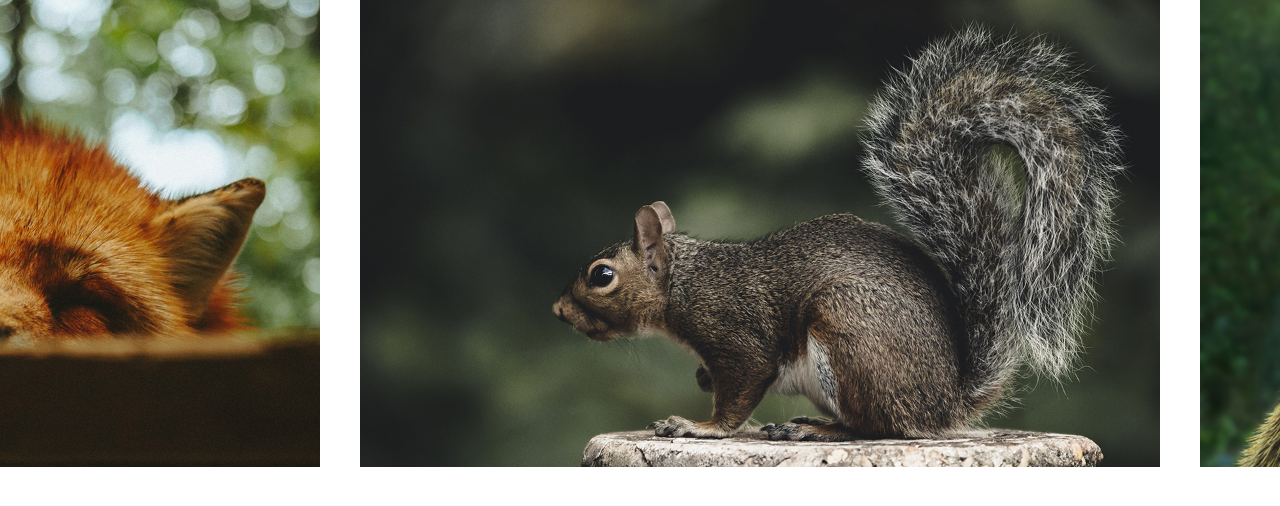
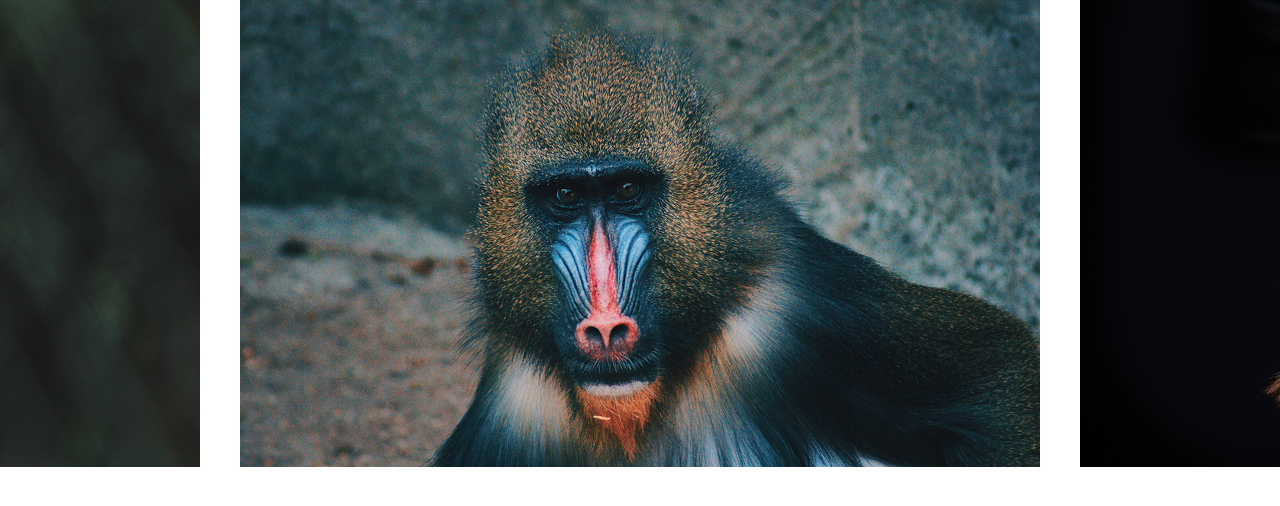
Before and after one commit to Coimbra777/Slide-Project, a plain HTML site: page index.html in a window 1280 px wide. Drawn offline with Linux system fonts and the light colour scheme.

Commit message:
configuração do slide

```diff
--- a/css/style.css
+++ b/css/style.css
@@ -28,3 +28,7 @@ img {
   max-width: 800px;
   margin: 0 20px;
 }
+
+/* .slide {
+  transform: translate3d(-1083px, 0px, 0px);
+} */
--- a/js/script.js
+++ b/js/script.js
@@ -2,4 +2,5 @@ import Slide from "./slide.js";
 
 const slide = new Slide(".slide", ".slide-wrapper");
 slide.init();
-// console.log(slide);
+// console.log(slide)
+slide.changeSlide(4);
--- a/js/slide.js
+++ b/js/slide.js
@@ -61,9 +61,42 @@ export default class Slide {
     this.onEnd = this.onEnd.bind(this);
   }
 
+  // metodo que calcula posição das imagens
+  slidePosition(slide) {
+    const margin = (this.wrapper.offsetWidth - slide.offsetWidth) / 2;
+    return -(slide.offsetLeft - margin);
+  }
+
+  // slides config
+  slideConfig() {
+    this.slideArray = [...this.slide.children].map((element) => {
+      const position = this.slidePosition(element);
+      return { position, element };
+    });
+    console.log(this.slideArray);
+  }
+
+  slidesIndexNav(index) {
+    const last = this.slideArray.length - 1;
+    this.index = {
+      prev: index ? index - 1 : undefined,
+      active: index,
+      next: index === last ? undefined : index + 1,
+    };
+  }
+
+  changeSlide(index) {
+    const activeSlide = this.slideArray[index];
+    this.moveSlide(activeSlide.position);
+    this.slidesIndexNav(index);
+    this.dist.finalPosition = activeSlide.position;
+  }
+
   init() {
     this.bindEvents();
     this.addSlideEvents();
+    this.slideConfig();
+
     return this;
   }
 }
```
